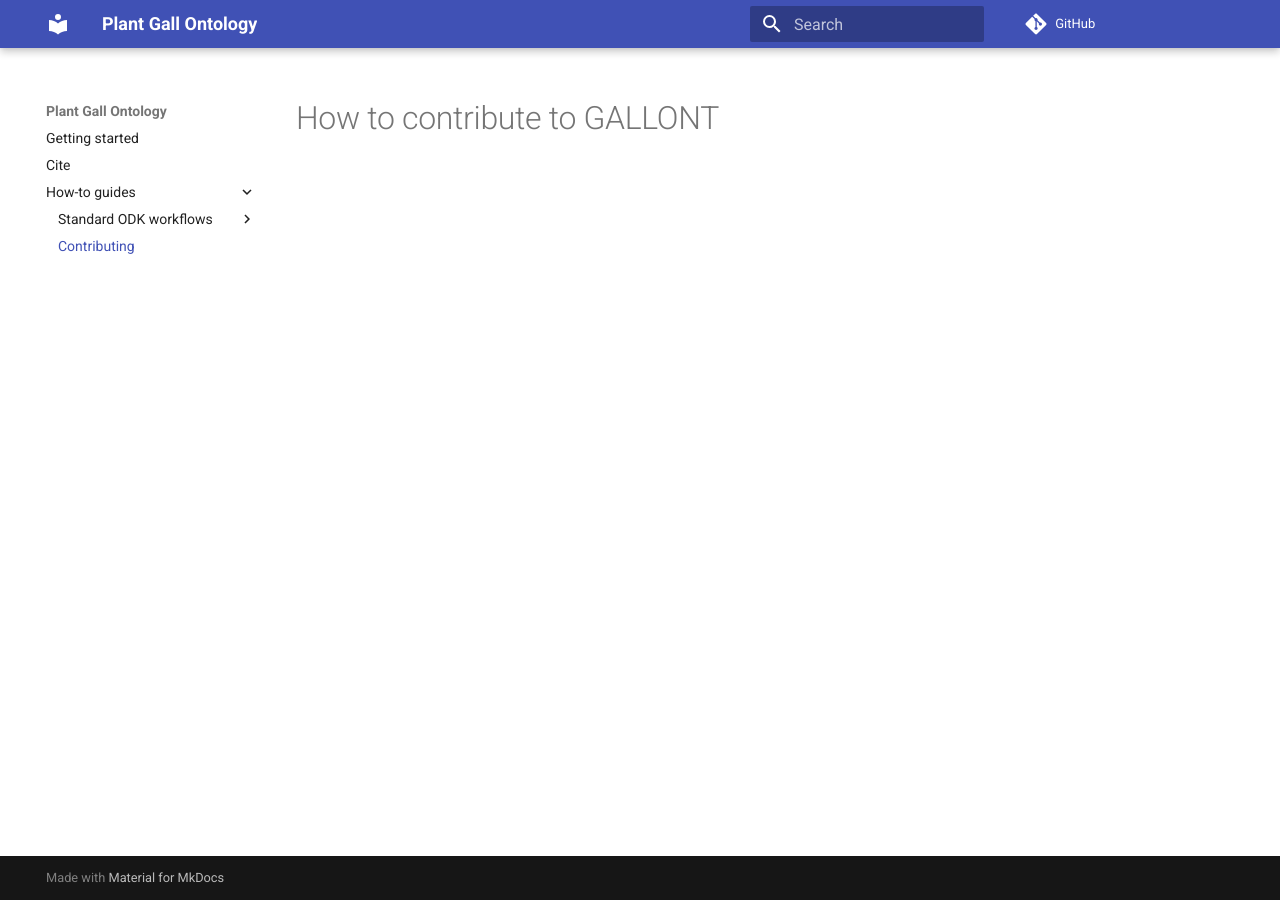
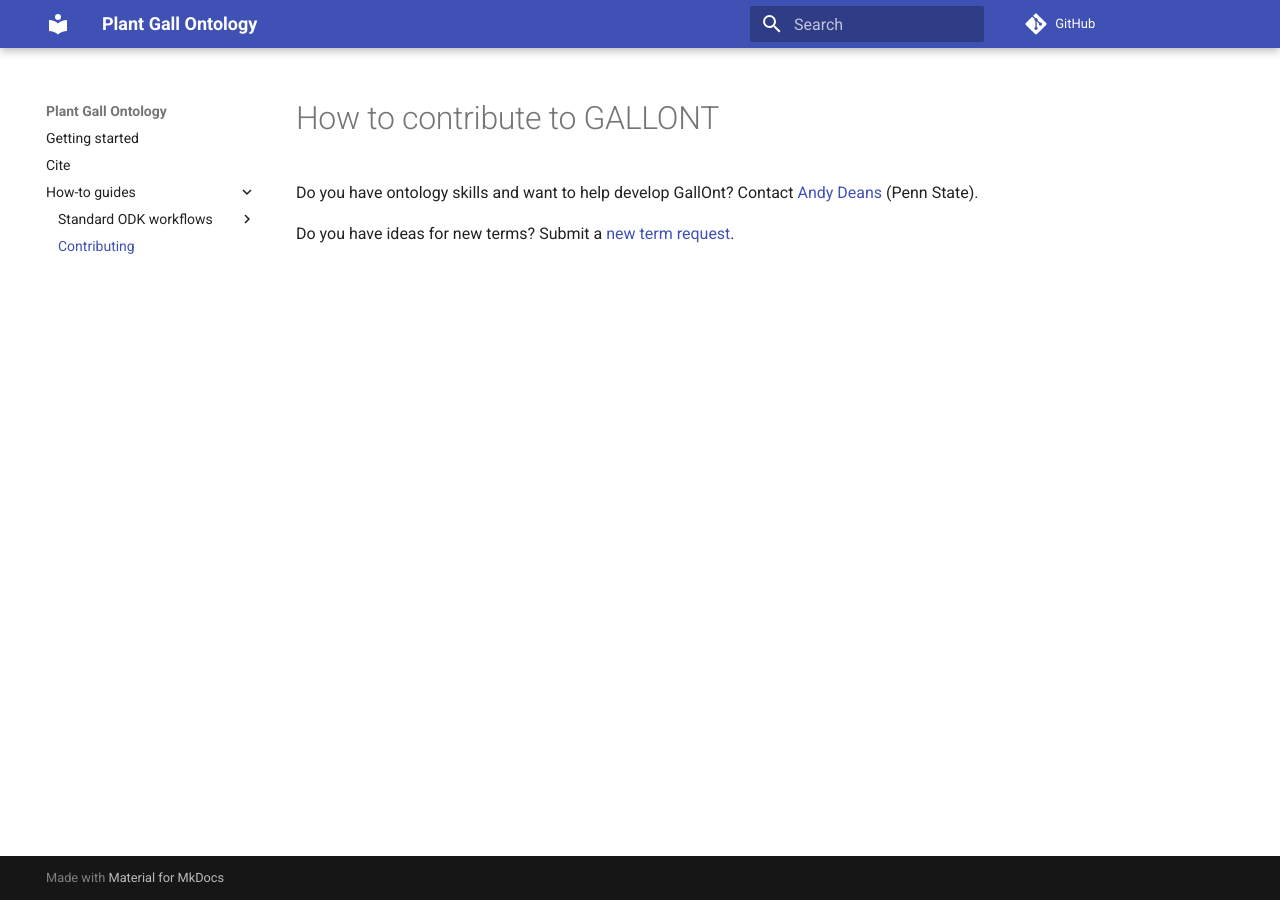
Before and after one commit to adeans/gallont, an MkDocs documentation site: the page built from docs/contributing.md, in a window 1280 px wide. Built offline with MkDocs 1.6.1 and Material for MkDocs 9.7.7, drawn with Linux system fonts in a browser that asks for light colours; comment, search, counter and statistics services are not loaded.

Commit message:
Update contributing.md
added links for how to contribute

```diff
--- a/docs/contributing.md
+++ b/docs/contributing.md
@@ -1 +1,5 @@
 # How to contribute to GALLONT
+
+Do you have ontology skills and want to help develop GallOnt? Contact [Andy Deans](https://github.com/adeans) (Penn State).
+
+Do you have ideas for new terms? Submit a [new term request](https://github.com/adeans/gallont/issues).
```
